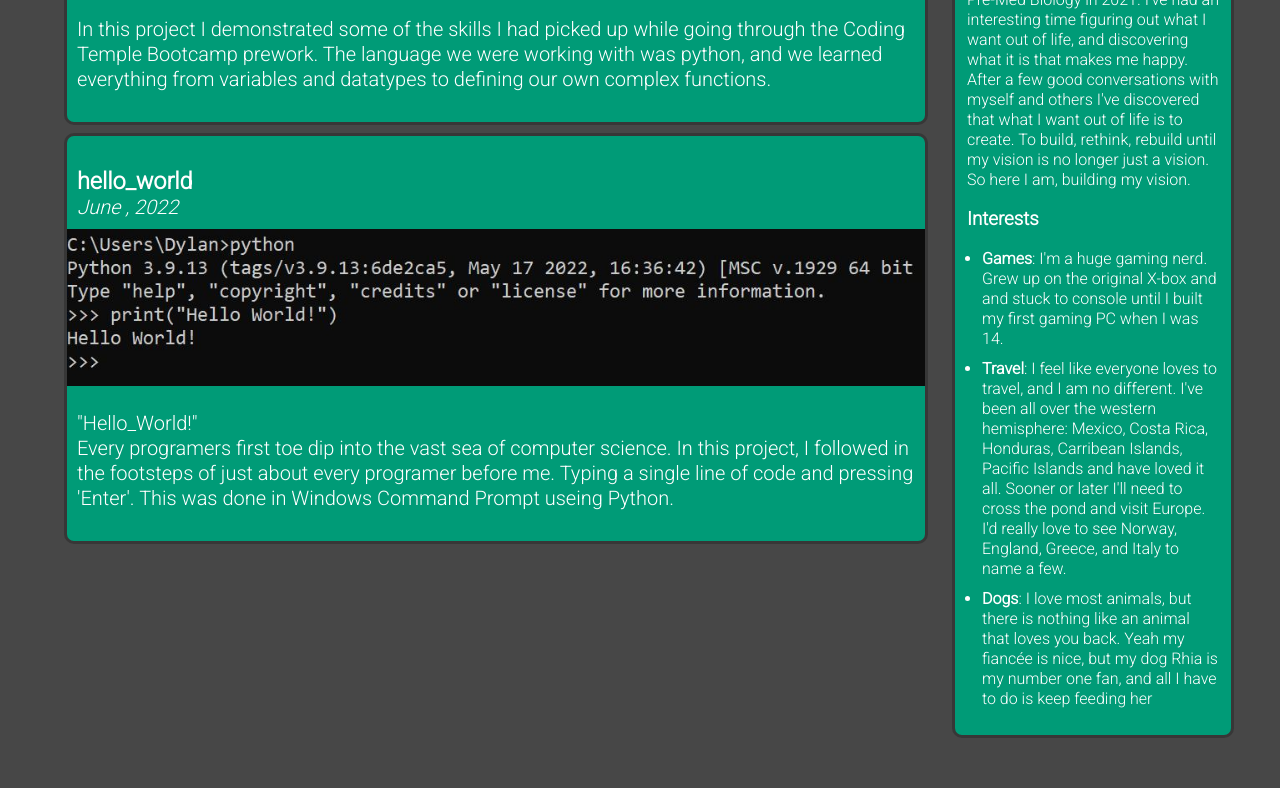
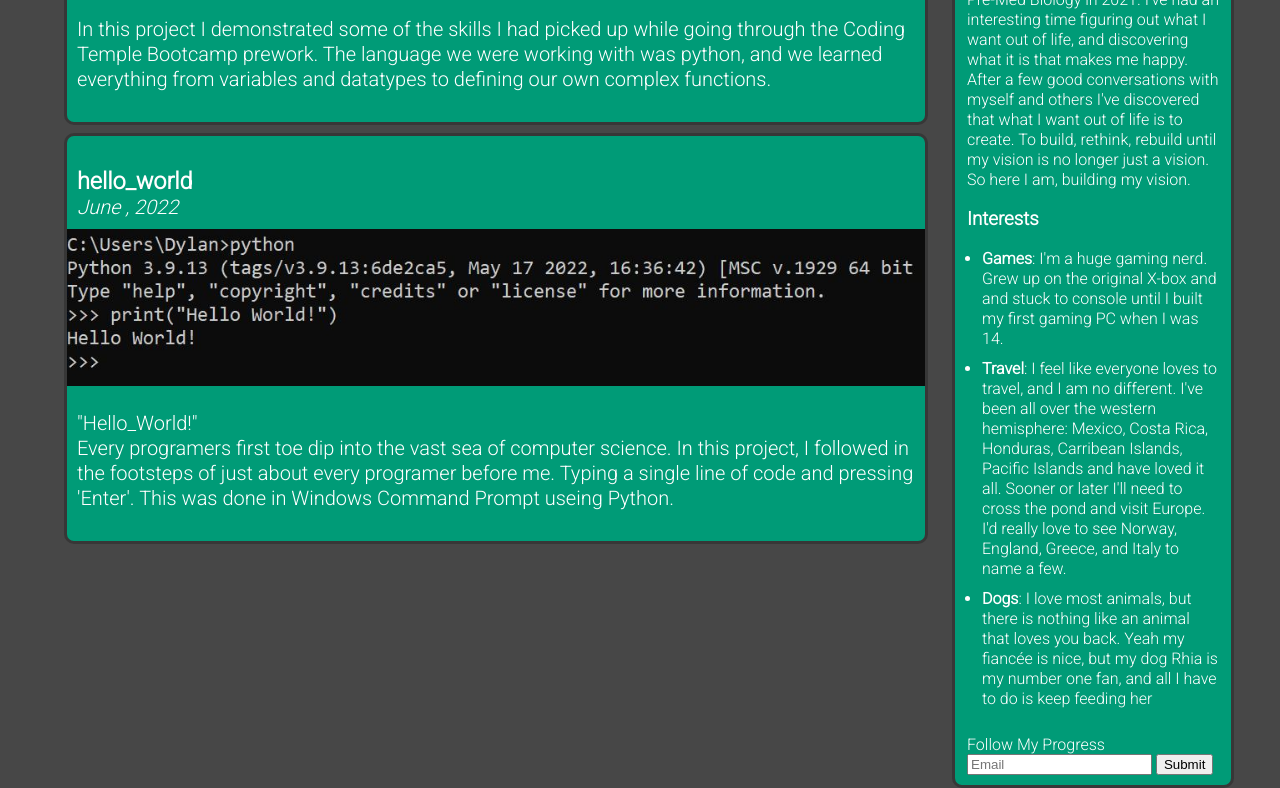
Before and after one commit to dkatina/Portfolio, a plain HTML site: page index.html in a window 1280 px wide. Shown: the part 685-1473 px from the top of the page. Before the commit the page ends 1423 px from the top, so only its background shows below. Drawn offline with Linux system fonts and the light colour scheme.

Commit message:
added form

```diff
--- a/css/main.css
+++ b/css/main.css
@@ -142,3 +142,7 @@ img{
 .ilist > li{
     padding-bottom: 10px
 }
+
+form{
+    padding-bottom: 10px;
+}
--- a/index.html
+++ b/index.html
@@ -83,7 +83,12 @@
                                 and all I have to do is keep feeding her
                             </li>
                         </ul>
-                    </div>
+                    </div class="follow">
+                    <form>
+                        <label>Follow My Progress</label>
+                        <input type="email" name="email" placeholder="Email">
+                        <input type="submit">
+                    </form>
                 </div>
             </div>
         </div>
```
